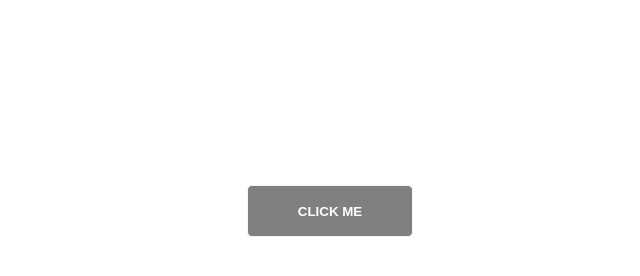
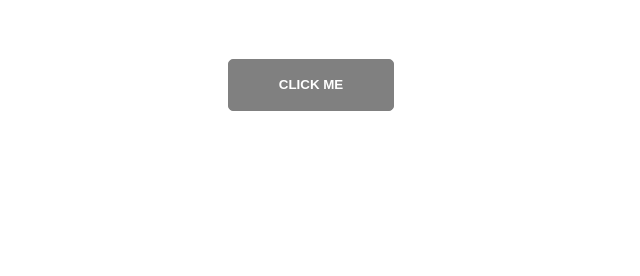
Before and after one commit to abhi5hekkk/Change-Background, a plain HTML site: page index.html in a window 1280 px wide. Shown: the whole page, without its empty margins (329-969 px from the left). Drawn offline with Linux system fonts and the light colour scheme.

Commit message:
Update index.css

```diff
--- a/index.css
+++ b/index.css
@@ -1,12 +1,13 @@
+#div1{
+    text-align: center;
+}
 #changeColor{
-    position:absolute;
+    position:inherit;
     width:166px;
-    margin-left: 25%;
-    margin-top: 25px;
     height: 52px;
     left: 256px;
     top: 160px;
-    border: 1px solid whitesmoke;
+    border: 1px solid gray;
     border-radius: 5px;
     font-weight: 600;
     color: white;
```
